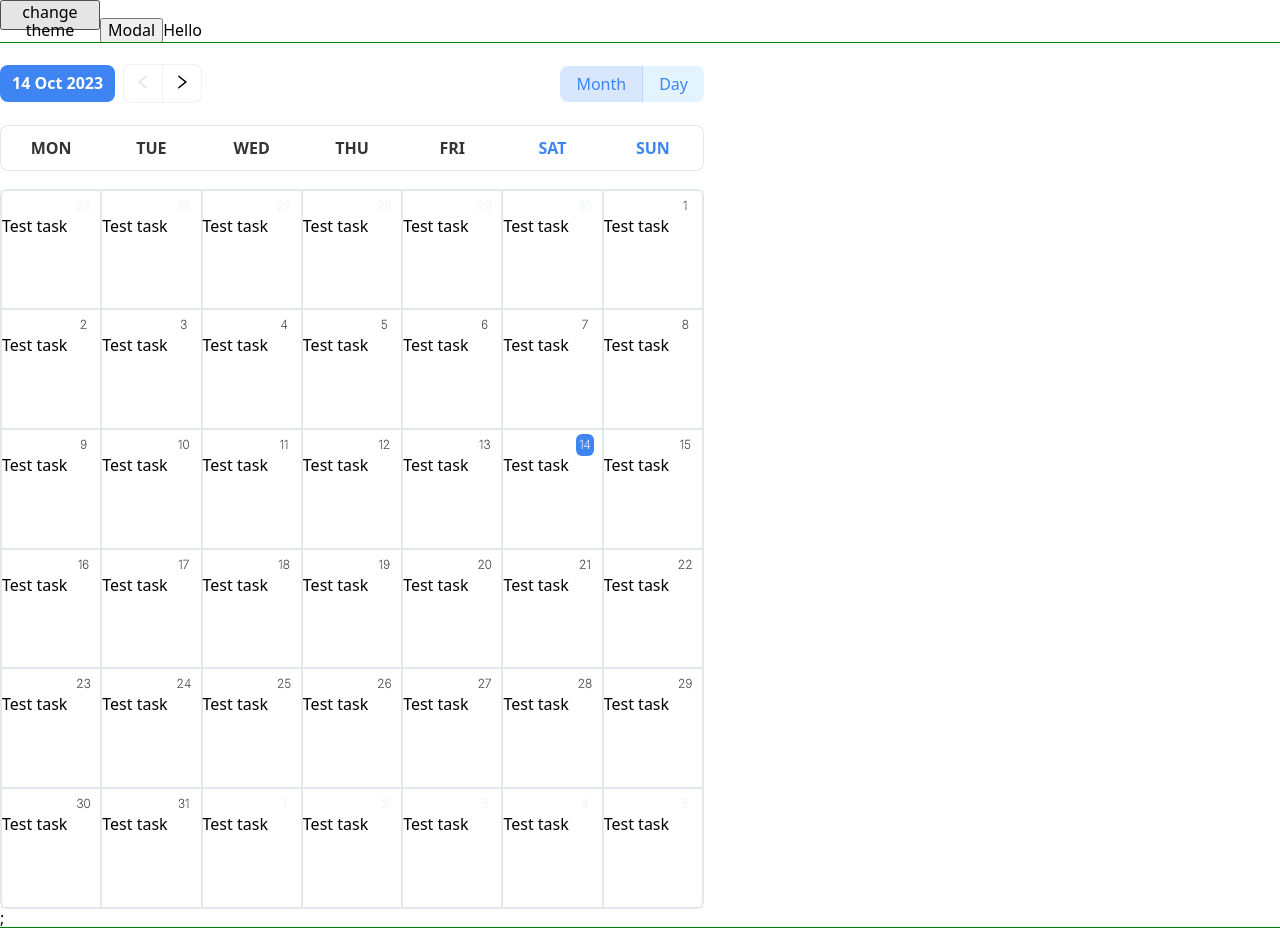
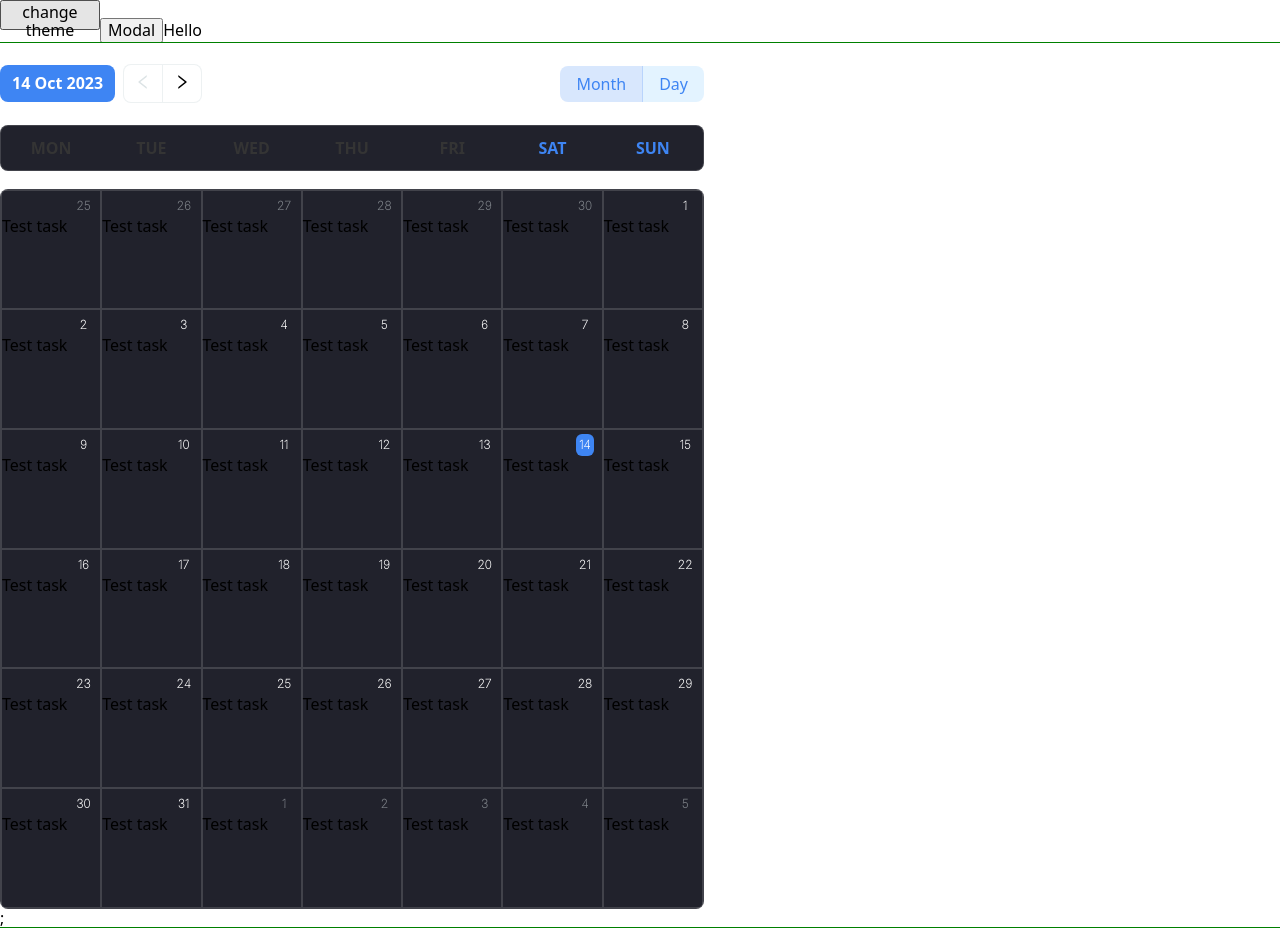
Before and after one commit to IngvarVG76/GooseTrack-with-backend-3.0, a React (Vite) app: page /GooseTrack-with-backend-3.0/calendar in a window 1280 px wide. Built offline with nearby package versions, Linux system fonts and the light colour scheme.

Commit message:
creat theme slice creat change theme action in themeSlice send dispatch with this action to reducer

```diff
--- a/package.json
+++ b/package.json
@@ -13,6 +13,7 @@
   "dependencies": {
     "@emotion/react": "^11.11.1",
     "@emotion/styled": "^11.11.0",
+    "@reduxjs/toolkit": "^1.9.7",
     "@vitejs/plugin-react-swc": "^3.3.2",
     "date-fns": "^2.30.0",
     "formik": "^2.4.5",
--- a/src/components/App/App.jsx
+++ b/src/components/App/App.jsx
@@ -1,6 +1,6 @@
 import { useEffect, useState } from 'react';
 import { ThemeProvider } from 'styled-components';
-import { light } from '../../styles/Theme/theme';
+import { Theme, light } from '../../styles/Theme/theme';
 import ChangeThemeButton from '../../styles/Theme/ThemeButton';
 import { GlobalStyle } from '../../styles/GlobalStyles';
 import { useCallback } from 'react';
@@ -162,38 +162,16 @@ import Calendar from './Calendar/Calendar';
 // }
 
 const App = () => {
-  const [selectedTheme, setSelectedTheme] = useState();
   const [modalOpen, setModalOpen] = useState(false); //necessary for a modal window, you need to add it to the component
 
   const onClickModal = useCallback(() => {
     setModalOpen(!modalOpen);
   }, [modalOpen]); //necessary for a modal window, you need to add it to the component
 
-  const HandleThemeChange = (theme) => {
-    localStorage.setItem('current-theme', JSON.stringify(theme));
-    setSelectedTheme(theme);
-  };
-
-  useEffect(() => {
-    console.log('useEffect');
-    const getTheme = () => {
-      console.log('getTheme');
-
-      const currentTheme = localStorage.getItem('current-theme');
-      console.log('currentTheme: ', currentTheme);
-      if (currentTheme) {
-        return setSelectedTheme(JSON.parse(currentTheme));
-      }
-      return setSelectedTheme(light);
-    };
-    getTheme();
-  }, []);
   return (
-    <ThemeProvider theme={selectedTheme || light}>
+    <Theme>
       <GlobalStyle />
-      <ChangeThemeButton
-        HandleThemeChange={HandleThemeChange}
-      ></ChangeThemeButton>
+      <ChangeThemeButton></ChangeThemeButton>
       <button onClick={onClickModal}>Modal</button>
       {modalOpen && (
         <ModalComponent onClose={onClickModal}>
@@ -203,7 +181,7 @@ const App = () => {
       {/* necessary for a modal window, you need to add it to the component */}
       <>Hello</>
       <Calendar />
-    </ThemeProvider>
+    </Theme>
   );
 };
 
--- a/src/components/App/Calendar/MonthCalendar/WeekNames.jsx
+++ b/src/components/App/Calendar/MonthCalendar/WeekNames.jsx
@@ -20,8 +20,8 @@ const WeekNames = ({ activeDate }) => {
   const weekNames = [];
 
   for (let day = 0; day < 7; day++) {
-    console.log('day', day);
-    console.log('activeDate', activeDate);
+    // console.log('day', day);
+    // console.log('activeDate', activeDate);
 
     //"E" Day of week (formatting)
     //додай до початкової дати 7 днів і відформатуй і поверни тільки дні тижня
--- a/src/main.jsx
+++ b/src/main.jsx
@@ -1,20 +1,20 @@
 import React from 'react';
 import { BrowserRouter } from 'react-router-dom';
 import ReactDOM from 'react-dom/client';
-// import { Provider } from 'react-redux';
-// import { PersistGate } from 'redux-persist/integration/react';
+import { Provider } from 'react-redux';
+import { PersistGate } from 'redux-persist/integration/react';
 
 import App from './components/App/App.jsx';
-// import { persistor, store } from './redux/store.js';
+import { persistor, store } from './redux/store.js';
 
 ReactDOM.createRoot(document.getElementById('root')).render(
   <React.StrictMode>
-    {/* <Provider store={store}> */}
-    {/* <PersistGate loading={null} persistor={persistor}> */}
-    <BrowserRouter basename="/GooseTrack-with-backend-3.0">
-      <App />
-    </BrowserRouter>
-    {/* </PersistGate> */}
-    {/* </Provider> */}
+    <Provider store={store}>
+      <PersistGate loading={null} persistor={persistor}>
+        <BrowserRouter basename="/GooseTrack-with-backend-3.0">
+          <App />
+        </BrowserRouter>
+      </PersistGate>
+    </Provider>
   </React.StrictMode>,
 );
--- a/src/redux/store.js
+++ b/src/redux/store.js
@@ -1,19 +1,20 @@
-// import { configureStore } from '@reduxjs/toolkit';
-// import {
-//   persistStore,
-//   persistReducer,
-//   FLUSH,
-//   REHYDRATE,
-//   PAUSE,
-//   PERSIST,
-//   PURGE,
-//   REGISTER,
-// } from 'redux-persist';
+import { configureStore } from '@reduxjs/toolkit';
+import {
+  persistStore,
+  //   persistReducer,
+  FLUSH,
+  REHYDRATE,
+  PAUSE,
+  PERSIST,
+  PURGE,
+  REGISTER,
+} from 'redux-persist';
 
 // import { authReducer } from './auth/slice';
 // import { reviewsApi } from './reviews/reviewsApi';
 // import { tasksApi } from './tasks/tasksApi';
 // import storage from 'redux-persist/lib/storage';
+import { persistedThemeReducer } from '../styles/Theme/themeSlice';
 
 // const authPersistConfig = {
 //   key: 'auth',
@@ -21,22 +22,21 @@
 //   whitelist: ['token'],
 // };
 
-// export const store = configureStore({
-//   reducer: {
-//     auth: persistReducer(authPersistConfig, authReducer),
-//     [reviewsApi.reducerPath]: reviewsApi.reducer,
-//     [tasksApi.reducerPath]: tasksApi.reducer,
-//   },
+export const store = configureStore({
+  reducer: {
+    // auth: persistReducer(authPersistConfig, authReducer),
+    // [reviewsApi.reducerPath]: reviewsApi.reducer,
+    // [tasksApi.reducerPath]: tasksApi.reducer,
+    theme: persistedThemeReducer,
+  },
 
-//   middleware: getDefaultMiddleware => [
-//     ...getDefaultMiddleware({
-//       serializableCheck: {
-//         ignoredActions: [FLUSH, REHYDRATE, PAUSE, PERSIST, PURGE, REGISTER],
-//       },
-//     }),
-//     reviewsApi.middleware,
-//     tasksApi.middleware,
-//   ],
-// });
+  middleware: (getDefaultMiddleware) => [
+    ...getDefaultMiddleware({
+      serializableCheck: {
+        ignoredActions: [FLUSH, REHYDRATE, PAUSE, PERSIST, PURGE, REGISTER],
+      },
+    }),
+  ],
+});
 
-// export const persistor = persistStore(store);
+export const persistor = persistStore(store);
--- a/src/styles/Theme/ThemeButton.jsx
+++ b/src/styles/Theme/ThemeButton.jsx
@@ -1,32 +1,42 @@
 import { useEffect, useState } from 'react';
 import { dark, light } from './theme';
 import { Button } from './StylesButton.js';
+import { useDispatch, useSelector } from 'react-redux';
+import { toggleTheme } from './themeSlice';
 
 // стаття про зміну теми в style-components
 // https://blog.logrocket.com/build-react-theme-switcher-app-styled-components/
-export default function ChangeThemeButton({ HandleThemeChange }) {
-  const [themeValue, SetthemeValue] = useState(light);
-  //   console.log('themeValue: ', themeValue);
+// export default function ChangeThemeButton({ HandleThemeChange }) {
+//   const [themeValue, SetthemeValue] = useState(light);
+//   //   console.log('themeValue: ', themeValue);
 
-  const [buttonStatus, SetButtonStatus] = useState(false);
+//   const [buttonStatus, SetButtonStatus] = useState(false);
 
-  const handleThemechange = () => {
-    // огорнули все в setTimeout томущо onChange функція синхронна а   SetButtonStatus
-    // SetthemeValue
-    // асинхронні тому щоб зробити все асинхронно обгорнул в setTimeout з мінімаьною затримкою
-    setTimeout(() => {
-      SetButtonStatus(!buttonStatus);
-    }, 100);
+//   useEffect(() => {
+//     SetthemeValue(() => {
+//       return buttonStatus ? SetthemeValue(dark) : SetthemeValue(light);
+//     });
+//     HandleThemeChange(themeValue);
+//   }, [buttonStatus, HandleThemeChange, themeValue]);
+//   return (
+//     <>
+//       <Button onClick={() => SetButtonStatus(!buttonStatus)}>
+//         {' '}
+//         change theme
+//       </Button>
+//     </>
+//   );
+// }
+export default function ChangeThemeButton() {
+  // const currentTheme = useSelector((state) => state.theme.lightTheme);
+  const dispatch = useDispatch();
+  const handelThemeChange = () => {
+    dispatch(toggleTheme());
   };
-  useEffect(() => {
-    SetthemeValue(() => {
-      return buttonStatus ? SetthemeValue(dark) : SetthemeValue(light);
-    });
-    HandleThemeChange(themeValue);
-  }, [buttonStatus, HandleThemeChange, themeValue]);
+
   return (
     <>
-      <Button onClick={handleThemechange}> change theme</Button>
+      <Button onClick={handelThemeChange}> change theme</Button>
     </>
   );
 }
--- a/src/styles/Theme/theme.js
+++ b/src/styles/Theme/theme.jsx
@@ -1,4 +1,7 @@
 // приклад   background: ${({theme}) => theme.colors.mainBackgroundColor};
+
+import { useSelector } from 'react-redux';
+import { ThemeProvider } from 'styled-components';
 
 export const light = {
   name: 'light-theme',
@@ -119,3 +122,12 @@ export const dark = {
     backgroundTaskFormInput: '#171820',
   },
 };
+
+export const Theme = ({ children }) => {
+  const currentTheme = useSelector((state) => state.theme.lightTheme);
+  const theme = (checkTheme = false) => {
+    return checkTheme ? { ...light } : { ...dark };
+  };
+
+  return <ThemeProvider theme={theme(currentTheme)}>{children}</ThemeProvider>;
+};
--- /dev/null
+++ b/src/styles/Theme/themeSlice.jsx
@@ -0,0 +1,26 @@
+import { createSlice } from '@reduxjs/toolkit';
+import { persistReducer } from 'redux-persist';
+import storage from 'redux-persist/lib/storage';
+
+export const themeSlice = createSlice({
+  name: 'lightTheme',
+  initialState: { currentTheme: true },
+  reducers: {
+    toggleTheme: (state) => {
+      state.lightTheme = !state.lightTheme;
+    },
+  },
+});
+
+const persistConfig = {
+  key: 'lightTheme',
+  storage,
+  whitelist: ['lightTheme'],
+};
+
+export const persistedThemeReducer = persistReducer(
+  persistConfig,
+  themeSlice.reducer,
+);
+
+export const { toggleTheme } = themeSlice.actions;
```
Also changed, not shown: 1 other file (tests, documents, lock files or other folders).
